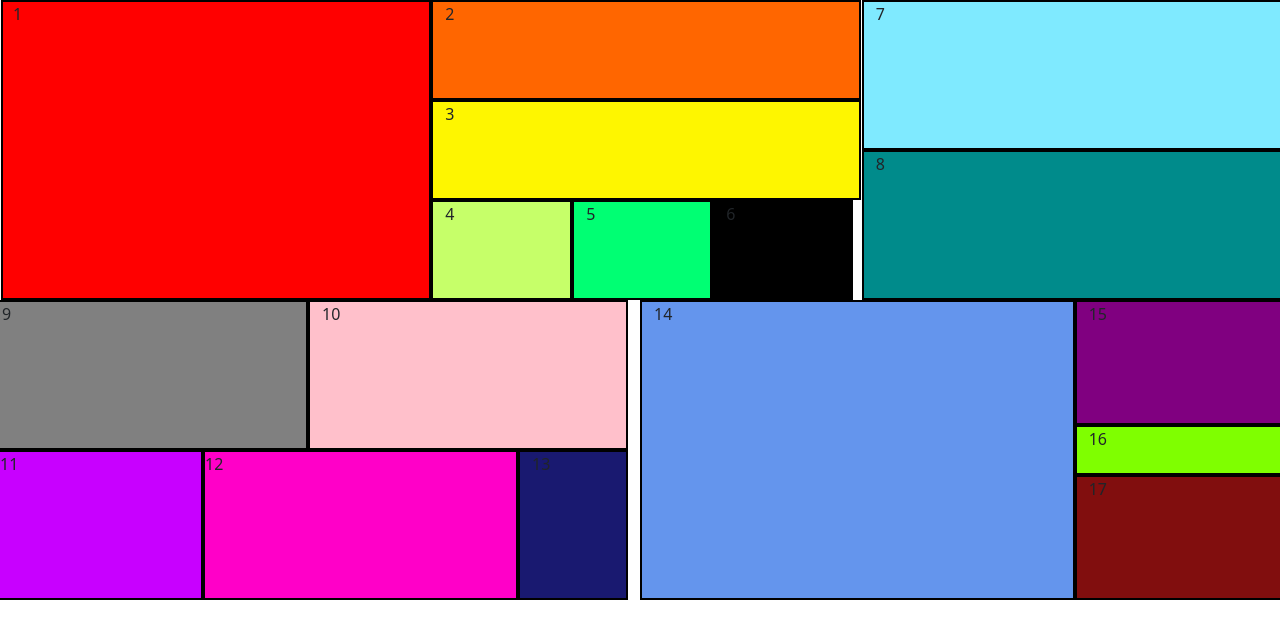
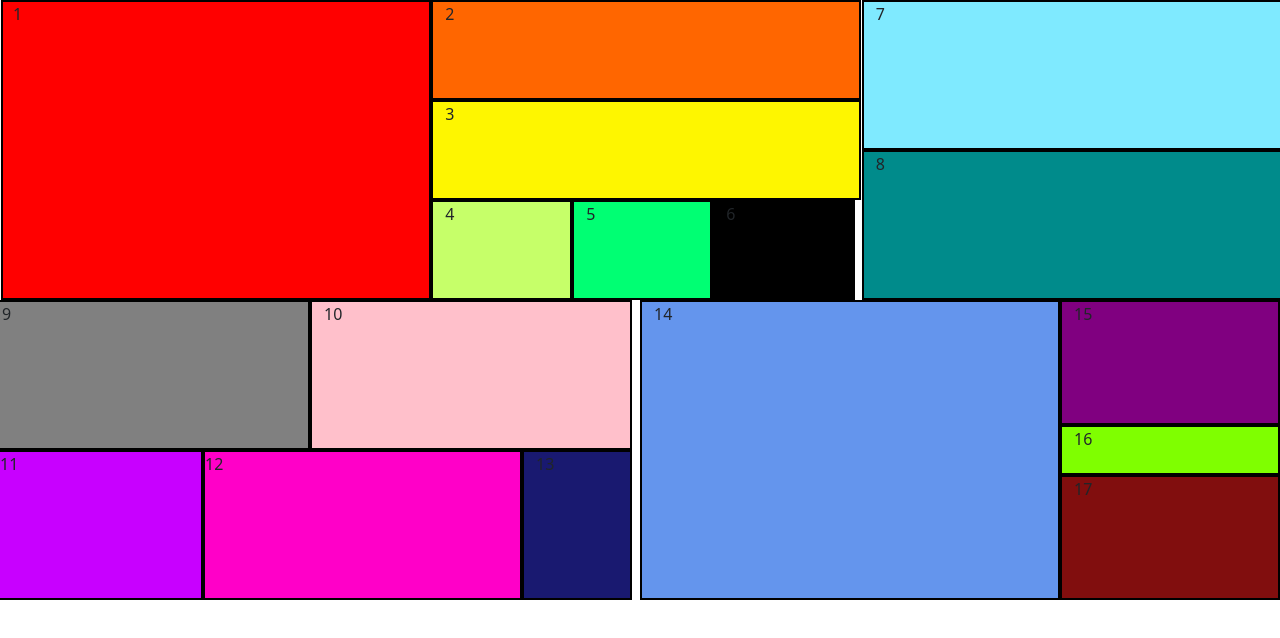
Before and after one commit to ManjiriChaukaskar/Web_Assignment, a plain HTML site: page index.html in a window 1280 px wide. Drawn offline with nearby package versions, Linux system fonts and the light colour scheme.

Commit message:
Update style.css

```diff
--- a/style.css
+++ b/style.css
@@ -47,7 +47,7 @@
     /* padding: 0px;
     margin:0px; */
     height:100px;
-    width: 141px;
+    width: 143px;
     border:2px solid black;
 }
 
@@ -74,14 +74,14 @@
 .ninth{
     background-color: gray;
     height:150px;
-    width: 320px;
+    width: 322px;
     border:2px solid black;
 }
 
 .tenth{
     background-color: pink;
     height:150px;
-    width: 320px;
+    width: 322px;
     border:2px solid black;
 }
 
@@ -98,7 +98,7 @@
     background-color: rgb(255, 0, 200);
     padding: 0px;
     margin:0px;
-    width:315px;
+    width:319px;
     height:150px;
     border:2px solid black;
 }
@@ -113,7 +113,7 @@
 .fourteen{
     background-color:cornflowerblue;
     height:300px;
-    /* width:420px; */
+    width:420px;
     border:2px solid black;
 
 }
```
